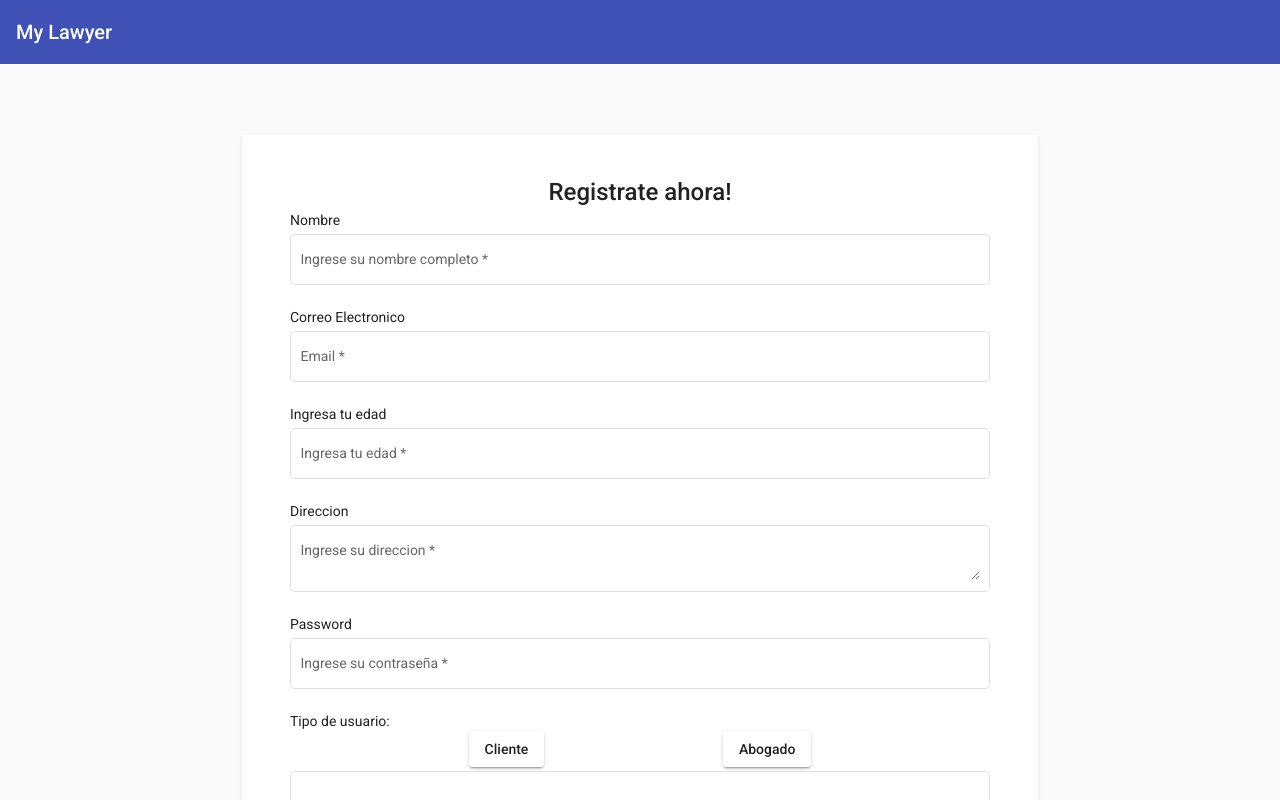
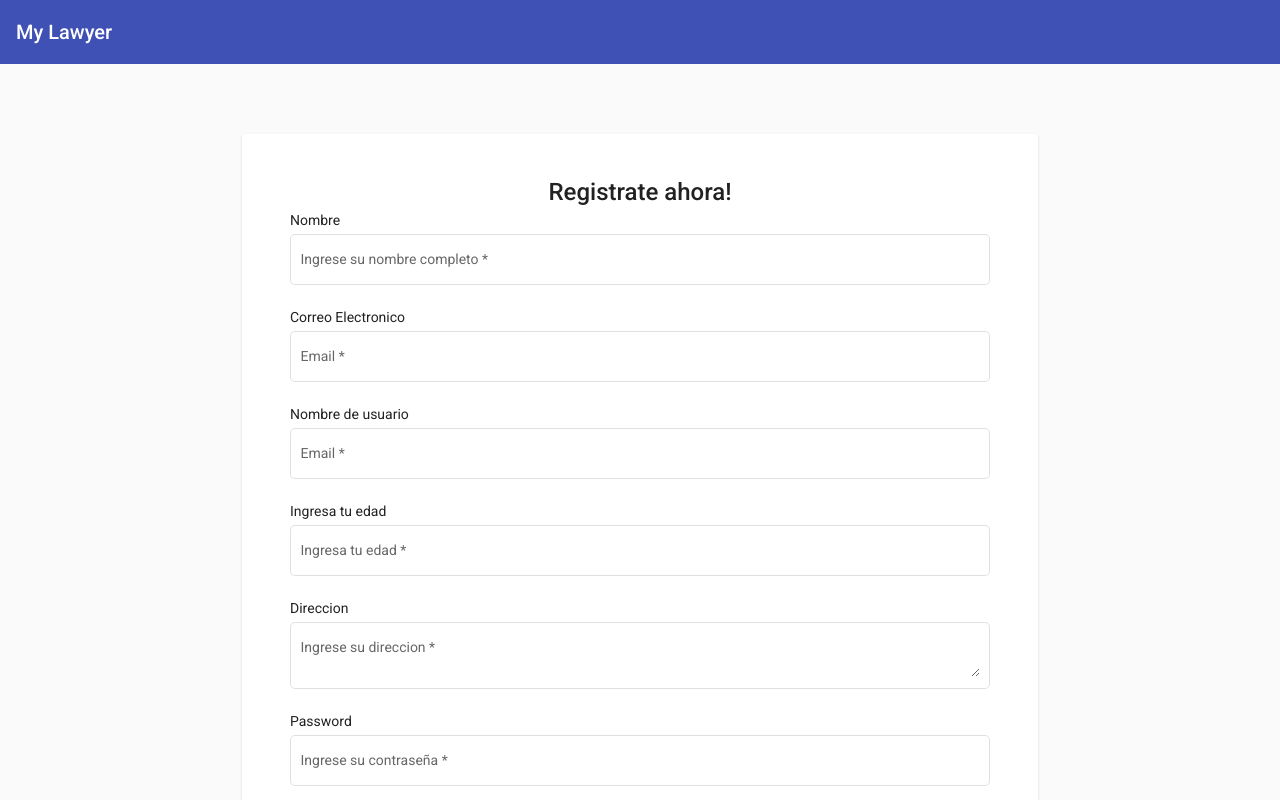
Before and after one commit to aplicaciones-open-source-202201-es5c/frontend-mylawyer, an Angular app: page /signUp in a window 1280 px wide. Built offline with nearby package versions, Linux system fonts and the light colour scheme.

Commit message:
feat(signUp-signIn): modifiying form fields

```diff
--- a/server/db.json
+++ b/server/db.json
@@ -213,10 +213,11 @@
   ],
   "users": [
     {
-      "name": "Diego Talledo",
+      "name": "Diego Alonso",
       "address": "Av. Universitaria 1349",
       "age": 18,
       "email": "diego@gmail.com",
+      "username": "DiegoA",
       "password": "diego123",
       "role": "lawyer",
       "id": 1
@@ -226,6 +227,7 @@
       "password": "$2a$10$uOSMhJtStBbyRBHhvPMY8OJnIAXRE5j8ehl2qduHWbWbDEigPm4kO",
       "name": "Roberto Chocano",
       "address": "Av. Universitaria 1349",
+      "username": "RobertoC",
       "age": 28,
       "role": "lawyer",
       "id": 2
@@ -235,6 +237,7 @@
       "password": "$2a$10$bkpKumUZKzHrz4QvYeRykeDps2DouBe/vXziMzw6SJqqCHknks5Ze",
       "name": "Diego Talledo",
       "address": "Av. Universitaria 1349",
+      "username": "DiegoT",
       "age": 28,
       "role": "client",
       "id": 3
--- a/src/app/security/model/user.ts
+++ b/src/app/security/model/user.ts
@@ -4,6 +4,7 @@ export interface User{
   age:number;
   id:number;
   email:string;
+  username:string;
   role:string;
   password:string;
 
--- a/src/app/security/pages/sign-up/sign-up.component.html
+++ b/src/app/security/pages/sign-up/sign-up.component.html
@@ -27,6 +27,16 @@
           </div>
         </mat-form-field>
       </div>
+      <div class="field_username">
+        <mat-label>Nombre de usuario</mat-label>
+        <mat-form-field appearance="outline" >
+          <mat-label>Email</mat-label>
+          <input matInput
+                 placeholder="usuario"
+                 formControlName="username"
+                 required>
+        </mat-form-field>
+      </div>
       <div class="field_age">
         <mat-label>Ingresa tu edad</mat-label>
         <mat-form-field class="example-full-width" appearance="outline">
@@ -54,13 +64,10 @@
         </mat-form-field>
       </div>
       <div class="field_type">
-        <mat-label>Tipo de usuario: {{usuario}} </mat-label>
-        <div class="options">
-          <button class="buttonOption" mat-raised-button (click)="userTypeViewer(false)">Cliente</button>
-          <button class="buttonOption" mat-raised-button (click)="userTypeViewer(true)">Abogado</button>
-        </div>
+        <mat-label>Tipo de usuario: </mat-label>
+        <mat-label>Ingrese "lawyer" para abogado o "client" para cliente </mat-label>
         <mat-form-field style="display: block" appearance="outline">
-          <input formControlName="role" type="string" value="{{usuario}}" matInput>
+          <input formControlName="role" type="string" matInput>
         </mat-form-field>
 
       </div>
--- a/src/app/security/pages/sign-up/sign-up.component.ts
+++ b/src/app/security/pages/sign-up/sign-up.component.ts
@@ -25,6 +25,7 @@ export class SignUpComponent{
     this.signUpForm = this.builder.group({
       name:['', Validators.required],
       address:['', Validators.required],
+      username:['', Validators.required],
       age:['', Validators.required],
       role:['', Validators.required],
       email: ['', [Validators.email, Validators.required]],
@@ -39,12 +40,6 @@ export class SignUpComponent{
   get email(){
     return this.signUpForm.controls['email'];
   }
-  get age(){
-    return this.signUpForm.controls['age'];
-  }
-  get address(){
-    return this.signUpForm.controls['address'];
-  }
   get password(){
     return this.signUpForm.controls['password'];
   }
@@ -55,18 +50,6 @@ export class SignUpComponent{
         this.router.navigate(['signIn'])
       })
   }
-  userTypeViewer(Usertype :boolean){
-    this.optionselected=true;
-    this.lawyer=Usertype;
-    if(this.optionselected===true&&this.lawyer===true){
-      alert("Eligiste Abogado")
-      this.usuario="lawyer";
-    }
-    else{
-      alert("Eligiste cliente")
-      this.usuario="client";
-    }
-  }
 
 
 }
```
